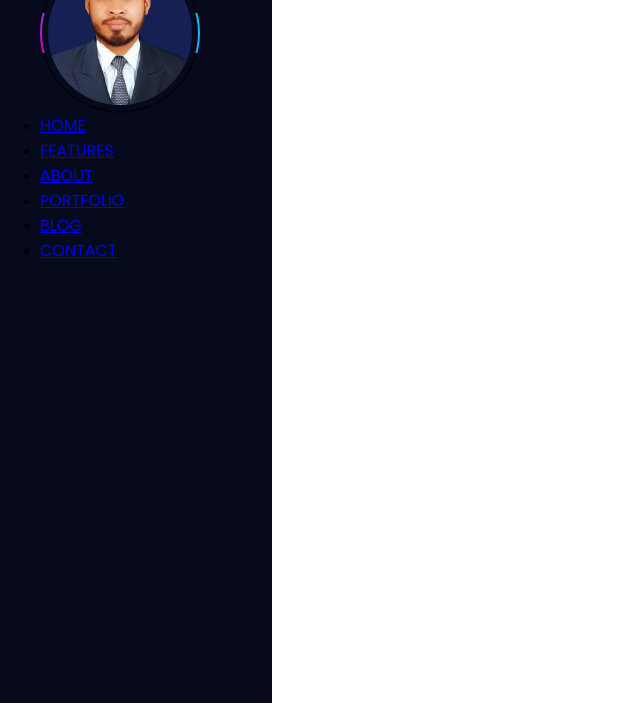
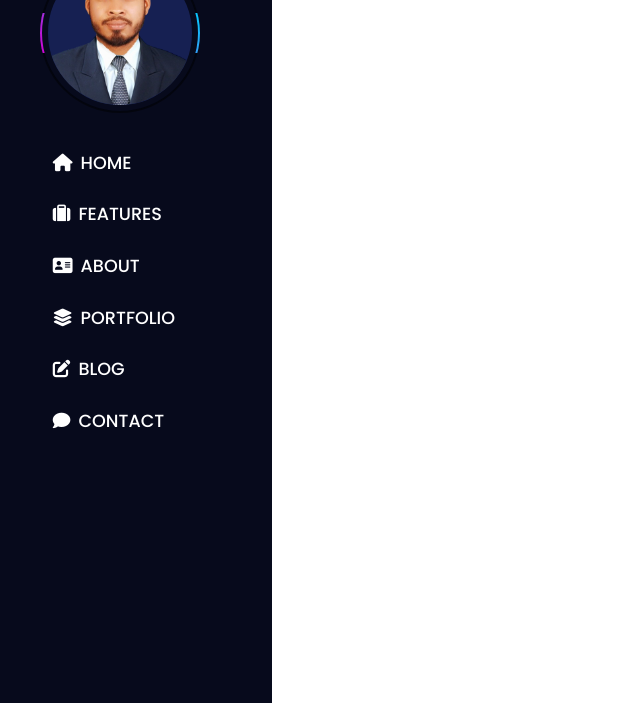
Before and after one commit to developer-mdshakil/shakil-resume, a plain HTML site: page index.html in a window 1280 px wide. Shown: the part 97-800 px from the top of the page, without its empty margins (0-640 px from the left). Drawn offline with Linux system fonts and the light colour scheme.

Commit message:
sidebar menu editing and hover effects

```diff
--- a/css/style.css
+++ b/css/style.css
@@ -22,7 +22,7 @@ span {
     position: relative;
 }
 
-/* dev_sideNavbar stylesheet here */
+/**** dev_sideNavbar stylesheet here *****/
 .dev_shakil_full_site_wrraper .dev_sideNav {
     position: fixed;
     width: 17rem;
@@ -85,3 +85,32 @@ span {
     height: 100%;
     object-fit: cover;
 }
+
+/**** dev_sideNav menu stylesheet here  ****/
+.dev_sideNav ul {
+    list-style: none;
+    margin-top: 1.5rem;
+}
+
+.dev_sideNav ul li {
+    padding: 0.8rem;
+}
+
+.dev_sideNav ul li a {
+    display: block;
+    text-decoration: none;
+    color: white;
+    font-size: 1.1rem;
+    font-weight: 500;
+    transition: .5s;
+}
+
+.dev_sideNav ul li a:hover {
+    color: #ff5200;
+}
+
+.dev_sideNav ul li a i {
+    margin-right: 0.5rem;
+}
+
+/**** dev_sideNavbar stylesheet end here *****/
--- a/index.html
+++ b/index.html
@@ -15,6 +15,9 @@
         href="https://fonts.googleapis.com/css2?family=Poppins:ital,wght@0,200;0,300;0,400;0,500;0,600;0,700;0,800;1,100;1,200;1,300;1,400;1,500;1,600;1,700;1,800&display=swap"
         rel="stylesheet">
 
+    <!-- fontawsome google link  -->
+    <script src="https://kit.fontawesome.com/7040b42bf0.js" crossorigin="anonymous"></script>
+
     <!-- main-stylesheet link up here  -->
     <link rel="stylesheet" href="css/style.css">
 </head>
@@ -28,12 +31,12 @@
                 </div>
             </div>
             <ul>
-                <li><a href="#">HOME</a></li>
-                <li><a href="#">FEATURES</a></li>
-                <li><a href="#">ABOUT</a></li>
-                <li><a href="#">PORTFOLIO</a></li>
-                <li><a href="#">BLOG</a></li>
-                <li><a href="#">CONTACT</a></li>
+                <li><a href="#"><i class="fa-solid fa-house"></i>HOME</a></li>
+                <li><a href="#"><i class="fa-solid fa-suitcase"></i>FEATURES</a></li>
+                <li><a href="#"><i class="fa-solid fa-address-card"></i>ABOUT</a></li>
+                <li><a href="#"><i class="fa-solid fa-layer-group"></i>PORTFOLIO</a></li>
+                <li><a href="#"><i class="fa-solid fa-pen-to-square"></i>BLOG</a></li>
+                <li><a href="#"><i class="fa-solid fa-comment"></i>CONTACT</a></li>
             </ul>
         </div>
         <div class="dev_sh_main_content">
```
